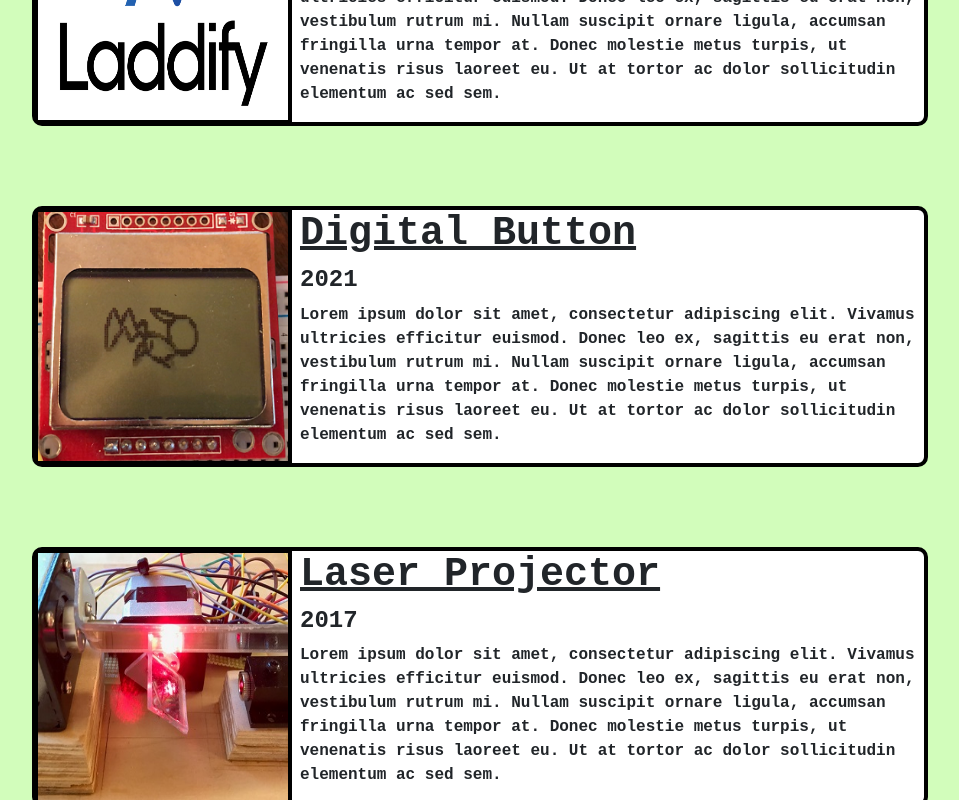
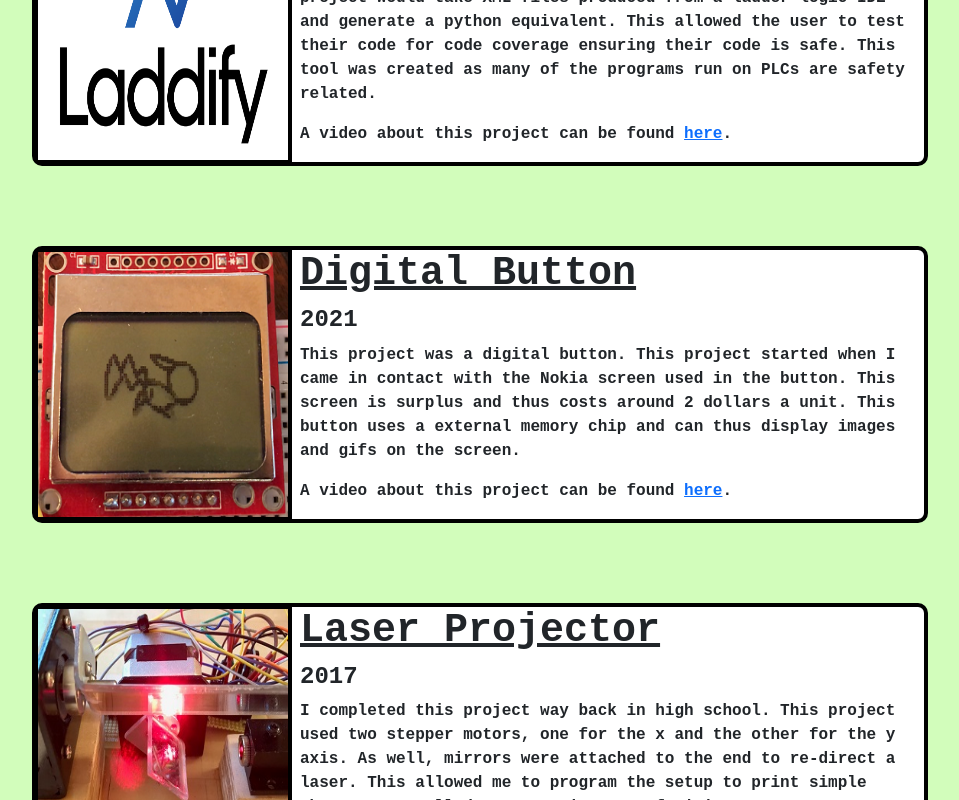
Before and after one commit to elder-a/ae-homepage, a React (Create React App) app: page /projects in a window 1280 px wide. Shown: the part 280-1080 px from the top of the page, without its empty margins (160-1119 px from the left). Built offline with nearby package versions, Linux system fonts and the light colour scheme.

Commit message:
Added links to videos for project

```diff
--- a/src/components/CardBox.js
+++ b/src/components/CardBox.js
@@ -10,6 +10,9 @@ function CardBox(props) {
           <h1 className="textFont boxHeadline">{props.title}</h1>
           <h2 className=""> {props.years}</h2>
           <p className="textFont" > {props.paragraph} </p>
+          { props.showLink === "true" &&
+          <p className="textFont" > A video about this project can be found <a href={props.videolink}>here</a>. </p>
+          }
         </div>
       </div>
     </div>
--- a/src/components/Experiences.js
+++ b/src/components/Experiences.js
@@ -12,18 +12,18 @@ function Experiences() {
 
   const opgTitle = "Ontario Power Generation";
   const opgYears = "2020-2021";
-  const opgContent = "Lorem ipsum dolor sit amet, consectetur adipiscing elit. Vivamus ultricies efficitur euismod. Donec leo ex, sagittis eu erat non, vestibulum rutrum mi. Nullam suscipit ornare ligula, accumsan fringilla urna tempor at. Donec molestie metus turpis, ut venenatis risus laoreet eu. Ut at tortor ac dolor sollicitudin elementum ac sed sem.";
+  const opgContent = "I had the great opportunity of working at OPG on a one-year Co-op. Here I developed software that controlled devices in one of OPG’s nuclear power plants. This software ran on PLCs. I also familiarized myself with technical writing and documentation in this highly regulated field.";
 
   const adpTitle = "ADP";
   const adpYears = "2022-Onward";
-  const adpContent = "Lorem ipsum dolor sit amet, consectetur adipiscing elit. Vivamus ultricies efficitur euismod. Donec leo ex, sagittis eu erat non, vestibulum rutrum mi. Nullam suscipit ornare ligula, accumsan fringilla urna tempor at. Donec molestie metus turpis, ut venenatis risus laoreet eu. Ut at tortor ac dolor sollicitudin elementum ac sed sem.";
+  const adpContent = "I am very grateful to currently work at this great company. I work as part of the team on ADP’s flagship product Work Force Now. The team I work for helps people around the world manage their human capital and pay their employees.";
 
   return (
     <div className="backGroundExp backGroundSizeExp">
       <div className="backColor">
-        <CardBox title={macMasterTitle} years={macMasterYears} paragraph={macMasterContent} img={mcmaster} cardType="blankSpace"></CardBox>
-        <CardBox title={opgTitle} years={opgYears} paragraph={opgContent} img={opg} cardType="blankSpace"></CardBox>
-        <CardBox title={adpTitle} years={adpYears} paragraph={adpContent} img={adp} cardType="blankSpace"></CardBox>
+        <CardBox title={macMasterTitle} years={macMasterYears} paragraph={macMasterContent} img={mcmaster} showLink="false" cardType="blankSpace"></CardBox>
+        <CardBox title={opgTitle} years={opgYears} paragraph={opgContent} img={opg} showLink="false" cardType="blankSpace"></CardBox>
+        <CardBox title={adpTitle} years={adpYears} paragraph={adpContent} img={adp} showLink="false" cardType="blankSpace"></CardBox>
         <div className="blankSpace"></div>
       </div>
     </div>
--- a/src/components/Projects.js
+++ b/src/components/Projects.js
@@ -8,22 +8,25 @@ function Projects() {
 
   const laddTitle = "Laddify";
   const laddYears = "2021-2022";
-  const laddContent = "Lorem ipsum dolor sit amet, consectetur adipiscing elit. Vivamus ultricies efficitur euismod. Donec leo ex, sagittis eu erat non, vestibulum rutrum mi. Nullam suscipit ornare ligula, accumsan fringilla urna tempor at. Donec molestie metus turpis, ut venenatis risus laoreet eu. Ut at tortor ac dolor sollicitudin elementum ac sed sem.";
+  const laddContent = "This project was a ladder logic code coverage analyzer. This project would take XML files produced from a ladder logic IDE and generate a python equivalent. This allowed the user to test their code for code coverage ensuring their code is safe. This tool was created as many of the programs run on PLCs are safety related.";
+  const laddLink = "https://www.youtube.com/watch?v=DhwNgMwrN-s";
 
   const buttonTitle = "Digital Button";
   const buttonYears = "2021";
-  const buttonContent = "Lorem ipsum dolor sit amet, consectetur adipiscing elit. Vivamus ultricies efficitur euismod. Donec leo ex, sagittis eu erat non, vestibulum rutrum mi. Nullam suscipit ornare ligula, accumsan fringilla urna tempor at. Donec molestie metus turpis, ut venenatis risus laoreet eu. Ut at tortor ac dolor sollicitudin elementum ac sed sem.";
+  const buttonContent = "This project was a digital button. This project started when I came in contact with the Nokia screen used in the button. This screen is surplus and thus costs around 2 dollars a unit. This button uses a external memory chip and can thus display images and gifs on the screen. ";
+  const buttonLink = "https://www.youtube.com/watch?v=WLwEuITXRwc";
 
   const laserTitle = "Laser Projector";
   const laserYears ="2017";
-  const laserContent = "Lorem ipsum dolor sit amet, consectetur adipiscing elit. Vivamus ultricies efficitur euismod. Donec leo ex, sagittis eu erat non, vestibulum rutrum mi. Nullam suscipit ornare ligula, accumsan fringilla urna tempor at. Donec molestie metus turpis, ut venenatis risus laoreet eu. Ut at tortor ac dolor sollicitudin elementum ac sed sem.";
+  const laserContent = "I completed this project way back in high school. This project used two stepper motors, one for the x and the other for the y axis. As well, mirrors were attached to the end to re-direct a laser. This allowed me to program the setup to print simple shapes on a wall due to persistence of vision.";
+  const laserLink = "https://www.youtube.com/watch?v=q9UM1HxCXW8";
 
   return (
     <div className="backGroundPro backGroundSizeExpPro">
       <div className="backColorPro">
-        <CardBox title={laddTitle} years={laddYears} paragraph={laddContent} img={laddify} cardType="blankSpacePro"></CardBox>
-        <CardBox title={buttonTitle} years={buttonYears} paragraph={buttonContent} img={button} cardType="blankSpacePro"></CardBox>
-        <CardBox title={laserTitle} years={laserYears} paragraph={laserContent} img={laser} cardType="blankSpacePro"></CardBox>
+        <CardBox title={laddTitle} years={laddYears} paragraph={laddContent} img={laddify} videolink={laddLink} showLink="true" cardType="blankSpacePro"></CardBox>
+        <CardBox title={buttonTitle} years={buttonYears} paragraph={buttonContent} img={button} videolink={buttonLink} showLink="true" cardType="blankSpacePro"></CardBox>
+        <CardBox title={laserTitle} years={laserYears} paragraph={laserContent} img={laser} videolink={laserLink} showLink="true" cardType="blankSpacePro"></CardBox>
         <div className="blankSpacePro"></div>
       </div>
       <div className="blankSpacePro"></div>
```
